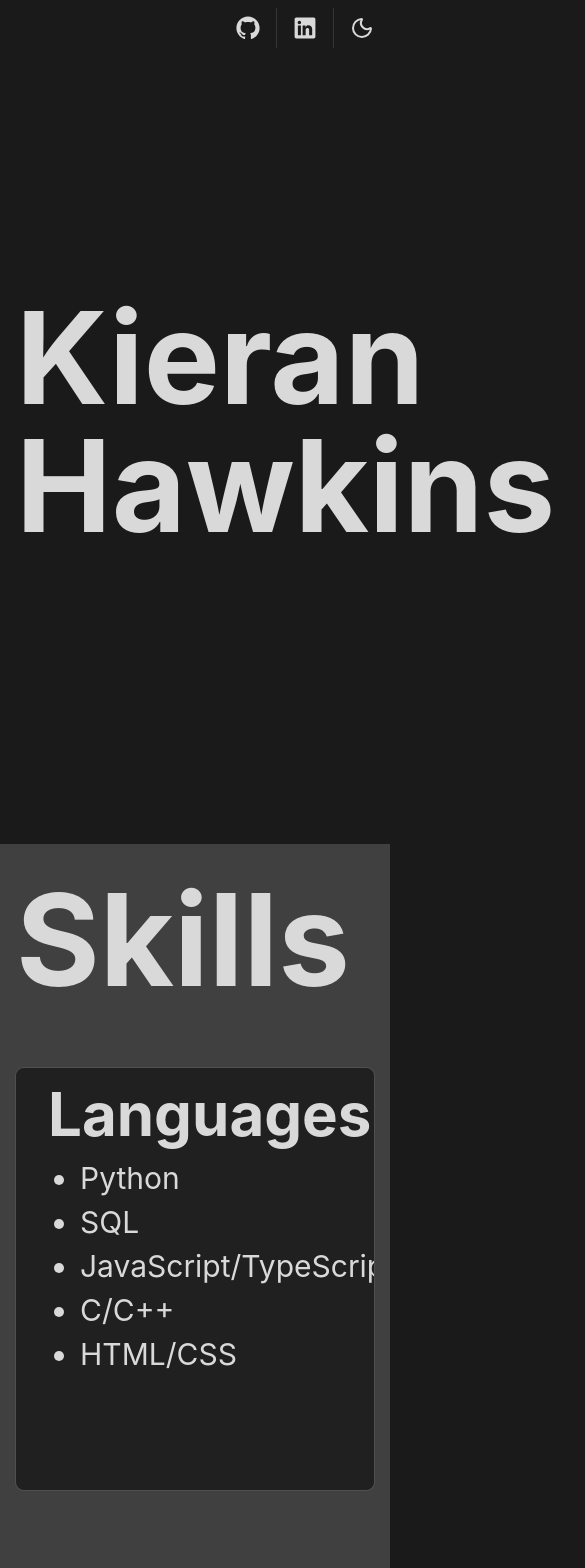
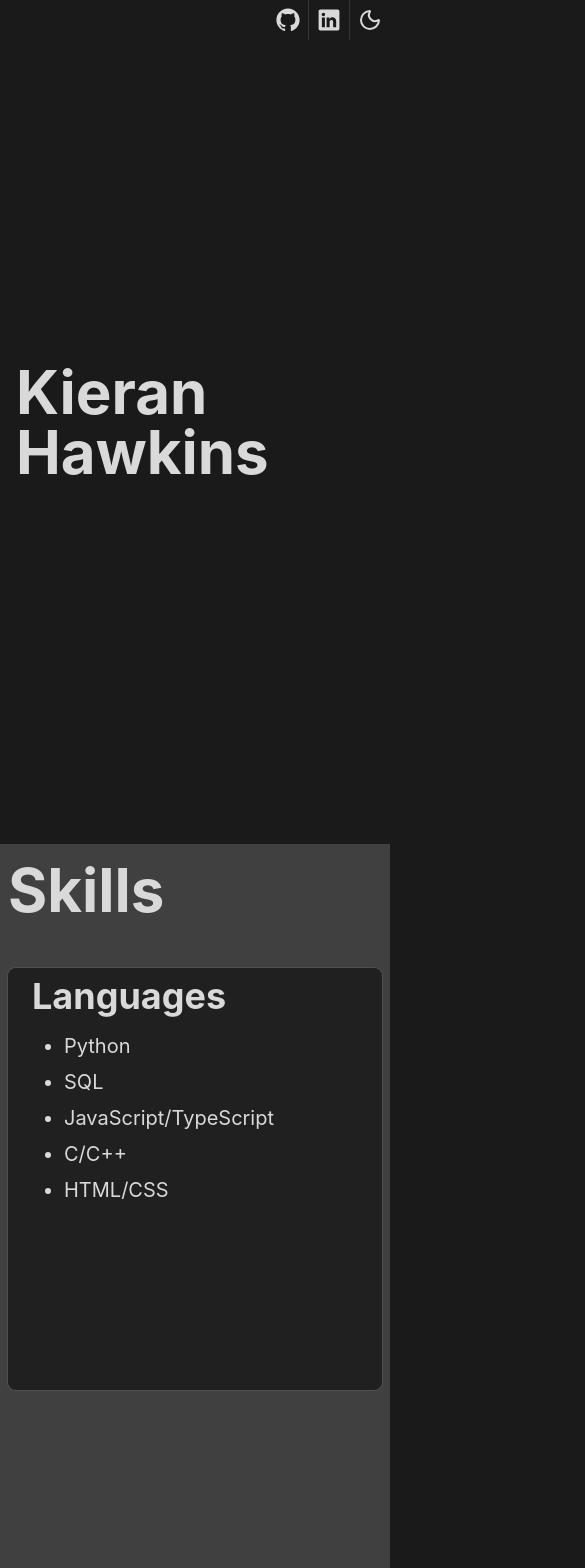
Before and after one commit to Hawkinski2000/Portfolio-Website, a React (Vite) app in the folder portfolio-website/: page / in a window 390 px wide. Shown: the top 1568 px of the page, 585 px wide, since content can reach past the window. Built offline with nearby package versions, Linux system fonts and the light colour scheme.

Commit message:
feat: Improve responsiveness for small screens

```diff
--- a/portfolio-website/src/App.tsx
+++ b/portfolio-website/src/App.tsx
@@ -16,7 +16,7 @@ function App() {
 
   return (
     <div className="flex flex-col">
-      <div className="fixed top-0 right-0 z-100 flex gap-2 px-2 pt-2">
+      <div className="absolute top-0 right-0 z-100 flex sm:fixed sm:gap-2 sm:px-2 sm:pt-2">
         <GitHubButton />
         <Separator orientation="vertical" />
         <LinkedInButton />
@@ -26,8 +26,10 @@ function App() {
 
       <main className="relative">
         <section className="bg-background sticky top-0 flex h-screen w-full items-center justify-center">
-          <div className="w-full max-w-4xl">
-            <h1 className="max-w-4xl px-4 text-left text-9xl font-bold">Kieran Hawkins</h1>
+          <div className="w-full max-w-2xl sm:max-w-4xl">
+            <h1 className="max-w-2xl px-4 text-left text-6xl font-bold sm:max-w-4xl sm:text-9xl">
+              Kieran Hawkins
+            </h1>
           </div>
         </section>
 
--- a/portfolio-website/src/components/education-section.tsx
+++ b/portfolio-website/src/components/education-section.tsx
@@ -2,19 +2,21 @@ import { Card, CardContent, CardDescription } from '@/components/ui/card'
 
 export default function EducationSection() {
   return (
-    <section className="flex h-screen w-full max-w-4xl flex-col">
-      <h2 className="bg-accent px-4 py-8 text-9xl font-bold">Education</h2>
+    <section className="flex h-screen w-full max-w-2xl flex-col sm:max-w-4xl">
+      <h2 className="bg-accent px-2 py-4 text-6xl font-bold sm:px-4 sm:py-8 sm:text-9xl">
+        Education
+      </h2>
 
-      <div className="px-4 py-8">
+      <div className="px-2 py-4 sm:px-4 sm:py-8">
         <Card>
           <CardContent>
-            <CardDescription className="text-foreground text-4xl font-bold">
+            <CardDescription className="text-foreground text-xl font-bold sm:text-4xl">
               California State University San Marcos
             </CardDescription>
-            <CardDescription className="text-foreground text-xl">
+            <CardDescription className="text-foreground text-lg sm:text-xl">
               Bachelor of Science in Computer Science
             </CardDescription>
-            <CardDescription className="text-muted-foreground text-base">
+            <CardDescription className="text-muted-foreground text-sm sm:text-base">
               Graduated 5/17/2025
             </CardDescription>
           </CardContent>
--- a/portfolio-website/src/components/projects-section.tsx
+++ b/portfolio-website/src/components/projects-section.tsx
@@ -11,15 +11,17 @@ import { projects, type Project, type ProjectImage } from '@/projects'
 
 export default function ProjectsSection() {
   return (
-    <section className="flex max-w-4xl flex-col">
-      <h2 className="bg-background sticky top-0 px-4 py-8 text-9xl font-bold">Projects</h2>
+    <section className="flex max-w-2xl flex-col sm:max-w-4xl">
+      <h2 className="bg-background sticky top-0 px-2 py-4 text-6xl font-bold sm:px-4 sm:py-8 sm:text-9xl">
+        Projects
+      </h2>
 
-      <div className="flex flex-col gap-8 px-4 py-8">
+      <div className="flex flex-col gap-4 px-2 py-4 sm:gap-8 sm:px-4 sm:py-8">
         {projects.map((project: Project) => {
           return (
-            <Card key={project.name} className="p-4">
-              <CardHeader>
-                <CardTitle className="text-4xl font-bold">{project.name}</CardTitle>
+            <Card key={project.name} className="px-2 py-4 sm:px-4">
+              <CardHeader className="flex items-center justify-between px-0 sm:px-2">
+                <CardTitle className="text-xl font-bold sm:text-4xl">{project.name}</CardTitle>
 
                 <CardAction>
                   <GitHubButton href={project.githubLink} />
@@ -27,9 +29,9 @@ export default function ProjectsSection() {
               </CardHeader>
 
               <CardContent className="flex flex-col gap-4">
-                <ul className="flex list-disc flex-col gap-2 px-4">
+                <ul className="flex list-disc flex-col gap-2 px-2 sm:px-4">
                   {project.bullets.map((bullet, i) => (
-                    <CardDescription className="text-foreground text-base">
+                    <CardDescription className="text-foreground text-sm sm:text-base">
                       <li key={i}>{bullet}</li>
                     </CardDescription>
                   ))}
@@ -37,7 +39,7 @@ export default function ProjectsSection() {
 
                 {project.images.map((image: ProjectImage, index) => (
                   <div className="flex flex-col items-center justify-center" key={index}>
-                    <CardDescription className="pb-2 text-sm">
+                    <CardDescription className="pb-2 text-center text-xs sm:text-sm">
                       {(project.captions && project.captions[index]) || ''}
                     </CardDescription>
 
--- a/portfolio-website/src/components/skills-section.tsx
+++ b/portfolio-website/src/components/skills-section.tsx
@@ -2,35 +2,34 @@ import { Card, CardContent, CardDescription, CardHeader, CardTitle } from '@/com
 import { skillCategories, type SkillCategory } from '@/skills'
 
 export default function SkillsSection() {
-  const SECTION_HEADING_HEIGHT = 192
-  const CARD_HEADER_HEIGHT = 60 + 16 + 16 // heading height + card top padding + card gap
-
   return (
-    <section className="flex w-full max-w-4xl flex-col">
+    <section className="flex w-full max-w-2xl flex-col [--card-header-height:64px] [--section-heading-height:92px] sm:max-w-4xl sm:[--card-header-height:92px] sm:[--section-heading-height:192px]">
       <h2
-        className="bg-accent sticky top-0 px-4 py-8 text-9xl font-bold"
+        className="bg-accent sticky top-0 px-2 py-4 text-6xl font-bold sm:px-4 sm:py-8 sm:text-9xl"
         style={{ zIndex: skillCategories.length * 10 }}
       >
         Skills
       </h2>
 
-      <div className="flex flex-col px-4 py-8">
+      <div className="flex flex-col px-2 py-8 sm:px-4">
         {skillCategories.map((skillCategory: SkillCategory, i) => (
           <Card
-            className="sticky h-[50vh] p-4"
+            className="sticky h-[50vh] p-2 sm:p-4"
             style={{
-              top: `calc(${i * CARD_HEADER_HEIGHT + SECTION_HEADING_HEIGHT}px)`,
+              top: `calc(${i} * var(--card-header-height) + var(--section-heading-height))`,
               zIndex: i * 5 + 1,
-              marginBottom: `${(skillCategories.length - 1 - i) * CARD_HEADER_HEIGHT}px`,
+              marginBottom: `calc(${skillCategories.length - 1 - i} * var(--card-header-height))`,
             }}
           >
             <CardHeader>
-              <CardTitle className="text-6xl font-bold">{skillCategory.title}</CardTitle>
+              <CardTitle className="text-4xl font-bold sm:text-6xl">
+                {skillCategory.title}
+              </CardTitle>
             </CardHeader>
             <CardContent>
               <ul className="flex list-disc flex-col gap-2 px-8">
                 {skillCategory.skills.map((skill) => (
-                  <CardDescription className="text-foreground text-3xl">
+                  <CardDescription className="text-foreground text-xl sm:text-3xl">
                     <li>{skill}</li>
                   </CardDescription>
                 ))}
--- a/portfolio-website/src/skills.tsx
+++ b/portfolio-website/src/skills.tsx
@@ -6,7 +6,7 @@ export interface SkillCategory {
 export const skillCategories: SkillCategory[] = [
   { title: 'Languages', skills: ['Python', 'SQL', 'JavaScript/TypeScript', 'C/C++', 'HTML/CSS'] },
   { title: 'Databases', skills: ['PostgreSQL', 'Redis'] },
-  { title: 'Frameworks', skills: ['PyTorch', 'FastAPI', 'React', 'pytest', 'Alembic'] },
+  { title: 'Frameworks', skills: ['PyTorch', 'FastAPI', 'React', 'Pytest', 'Alembic'] },
   { title: 'Developer Tools', skills: ['Git', 'Docker', 'Amazon Web Services', 'GitHub Actions'] },
-  { title: 'Libraries', skills: ['SQLAlchemy', 'pandas', 'NumPy', 'Matplotlib'] },
+  { title: 'Libraries', skills: ['SQLAlchemy', 'Pandas', 'NumPy', 'Matplotlib'] },
 ]
```
